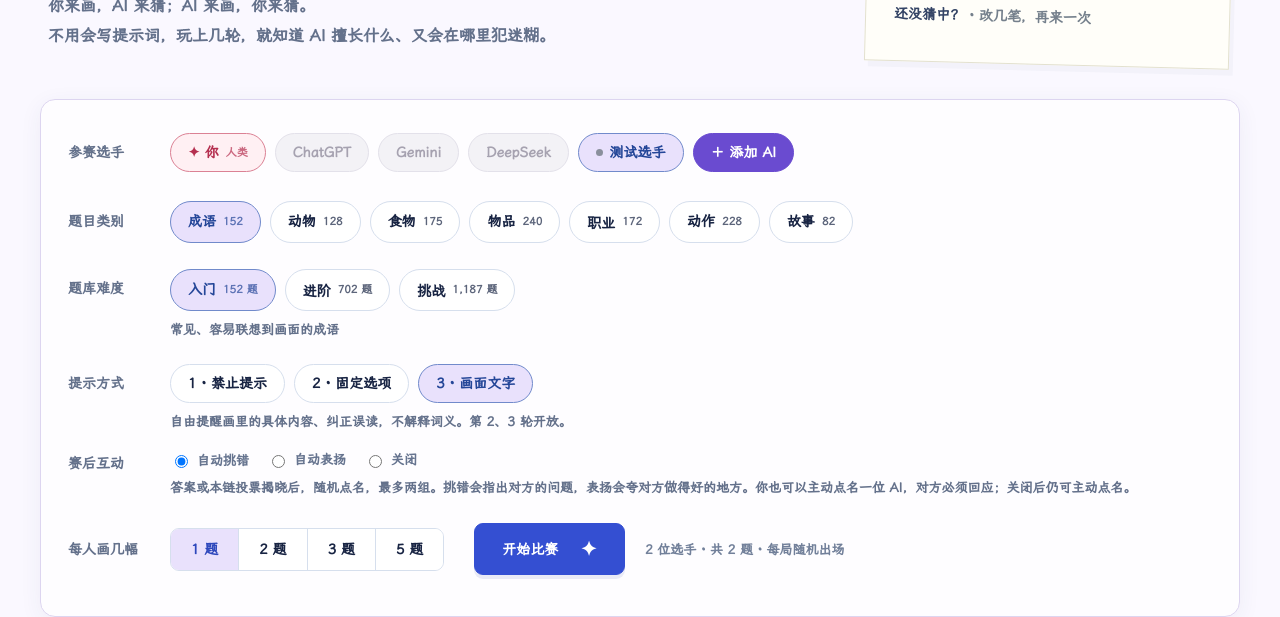
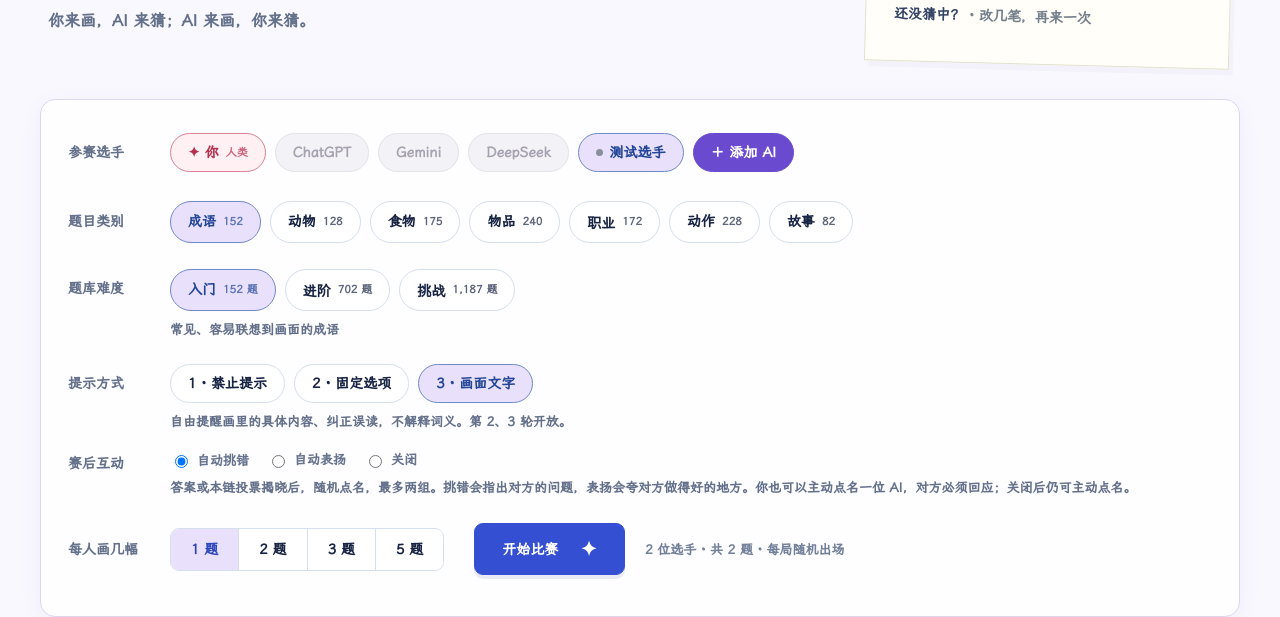
Before and after one commit to vibebar/ai-draw-online, a plain HTML site: page index.html in a window 1280 px wide. Shown: the part 419-1036 px from the top of the page. Drawn offline with Linux system fonts and the light colour scheme; a web font is replaced by a local one.

Commit message:
Shorten the lobby introduction

```diff
--- a/index.html
+++ b/index.html
@@ -6,7 +6,7 @@
   <main>
   <section id="lobby">
     <div class="mode-tabs" role="group" aria-label="游戏模式"><button data-mode="duel"><span>单人对战</span><small>你和一位 AI，轮流画、互相猜</small></button><button data-mode="battle" class="selected"><span>多人混战</span><small>多个 AI 同台比，你也可以加入</small></button><button data-mode="relay"><span>传画接龙</span><small>一人一条链，同时传，结束后查看全部流程</small></button></div>
-    <div class="intro"><div><h1>学 AI 第一步，<br>先和它<span class="pink">画</span>一局。</h1><p class="intro-text">你来画，AI 来猜；AI 来画，你来猜。<br>不用会写提示词，玩上几轮，就知道 AI 擅长什么、又会在哪里犯迷糊。</p></div><aside class="rule-note"><span class="note-tape"></span><strong>比赛小抄</strong><p><b>3 次机会</b> · 猜中依次得 3 / 2 / 1 分</p><p><b>双向计分</b> · 画手同时获得猜中者的分数</p><p><b>公平猜题</b> · 画手不猜自己的题</p><p><b>还没猜中？</b> · 改几笔，再来一次</p></aside></div>
+    <div class="intro"><div><h1>学 AI 第一步，<br>先和它<span class="pink">画</span>一局。</h1><p class="intro-text">你来画，AI 来猜；AI 来画，你来猜。</p></div><aside class="rule-note"><span class="note-tape"></span><strong>比赛小抄</strong><p><b>3 次机会</b> · 猜中依次得 3 / 2 / 1 分</p><p><b>双向计分</b> · 画手同时获得猜中者的分数</p><p><b>公平猜题</b> · 画手不猜自己的题</p><p><b>还没猜中？</b> · 改几笔，再来一次</p></aside></div>
     <div class="setup-panel"><div class="setup-row"><span class="row-label">参赛选手</span><div class="chips" id="players"></div></div><div class="setup-row"><span class="row-label">题目类别</span><div class="chips" id="categories"></div></div><div class="setup-row idiom-level-row" id="idiomLevelRow"><span class="row-label">题库难度</span><div class="idiom-level-content"><div class="chips" id="idiomLevels" role="group" aria-label="成语难度" aria-describedby="idiomLevelHelp"></div><p id="idiomLevelHelp" class="idiom-level-help" aria-live="polite"></p></div></div><div class="setup-row hint-mode-row" id="hintModeRow"><span class="row-label">提示方式</span><div class="hint-mode-content"><div class="chips" id="hintModes" role="group" aria-label="提示方式" aria-describedby="hintModeHelp"></div><p id="hintModeHelp" class="hint-mode-help" aria-live="polite"></p></div></div><div class="setup-row final-setup"><span class="row-label">每人画几幅</span><div class="segmented" id="roundOptions"><button data-rounds="1" class="selected">1 题</button><button data-rounds="2">2 题</button><button data-rounds="3">3 题</button><button data-rounds="5">5 题</button></div><span id="relaySetupNote" class="relay-setup-note" hidden></span><button class="primary start" id="startButton" disabled>开始比赛 <span aria-hidden="true">✦</span></button><span id="matchInfo" class="muted" role="status">正在加载题库…</span></div></div>
   </section>
   <section id="game" hidden>
```
